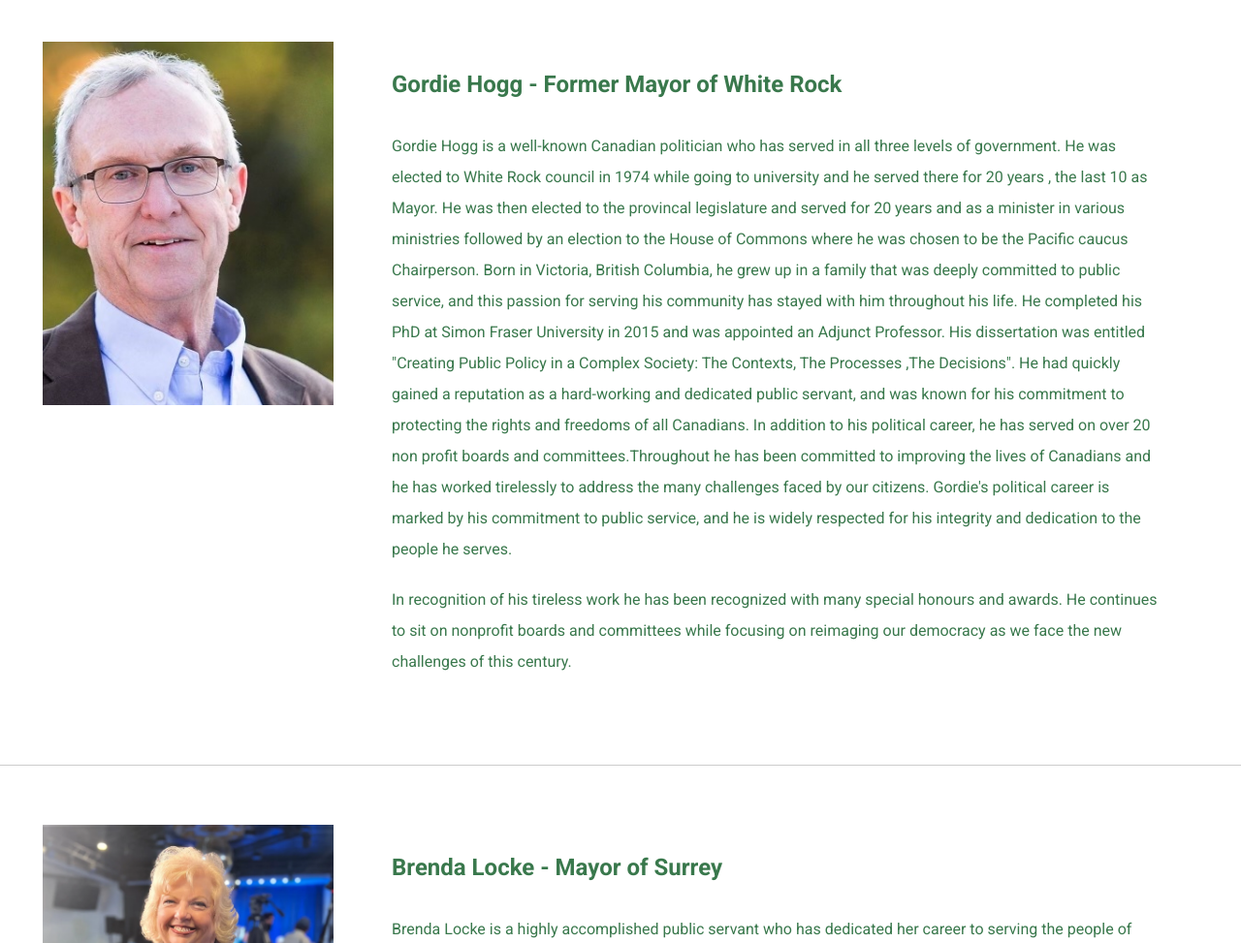
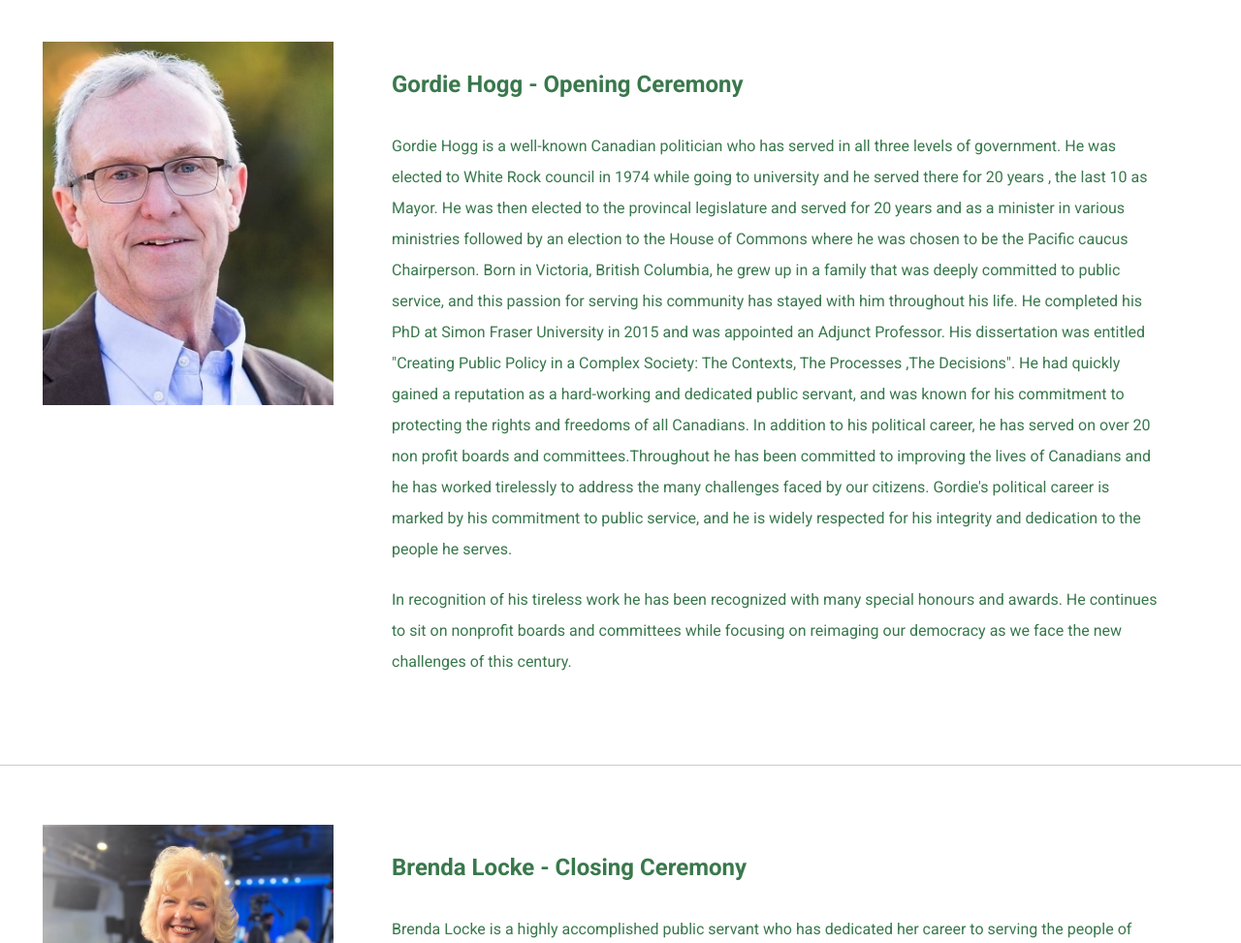
Before and after one commit to gordonn/jhssmun, a plain HTML site: page keynotespeaker.html in a window 1280 px wide. Shown: the part 327-1300 px from the top of the page at 97% size. Drawn offline with Linux system fonts and the light colour scheme.

Commit message:
Update keynotespeaker.html

```diff
--- a/keynotespeaker.html
+++ b/keynotespeaker.html
@@ -89,7 +89,7 @@
       <div class="picture1"></div>
 
       <div class="description">
-         <h2>Gordie Hogg - Former Mayor of White Rock</h2>
+         <h2>Gordie Hogg - Opening Ceremony</h2>
          <p>Gordie Hogg is a well-known Canadian politician who has served in all three levels of government. He was
             elected to White Rock council in 1974 while going to university and he served there for 20 years , the last
             10 as Mayor. He was then elected to the provincal legislature and served for 20 years and as a minister in
@@ -117,7 +117,7 @@
       <div class="picture2"></div>
 
       <div class="description">
-         <h2>Brenda Locke - Mayor of Surrey</h2>
+         <h2>Brenda Locke - Closing Ceremony</h2>
          <p>Brenda Locke is a highly accomplished public servant who has dedicated her career to serving the people of Surrey, British Columbia. With over a decade of experience in public service, she has established a reputation as a knowledgeable, competent, and compassionate leader. Brenda was raised in Surrey and has a deep understanding of the city's unique challenges and opportunities. Throughout her career, she has demonstrated a commitment to addressing the needs of her constituents, particularly in the areas of public safety, job creation, and environmental sustainability. Her dedication and hard work paid off when she was elected as the new Mayor of Surrey in the recent election. With her vision for the city and her strong leadership skills, Brenda is poised to make a lasting impact on the lives of the people of Surrey. As Mayor, Brenda plans to prioritize the creation of new job opportunities, the improvement of public transportation options, and the promotion of clean energy initiatives. She is committed to building a city that is inclusive, equitable, and accessible to everyone.</p>
 
             <p>Brenda's passion for public service and her commitment to improving the lives of the people of Surrey are qualities that set her apart as a leader. With her extensive experience and proven track record of success, she is well-equipped to lead Surrey into a bright and prosperous future.</p>
```
